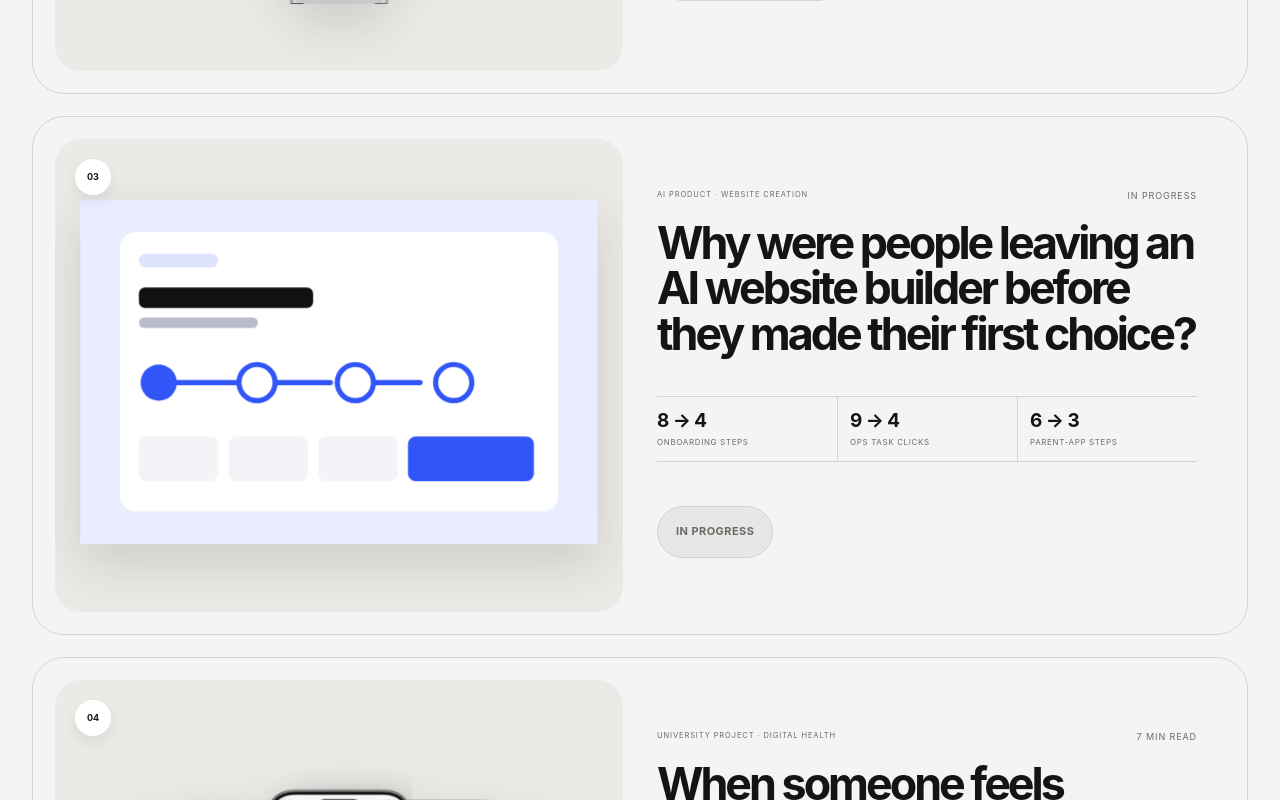
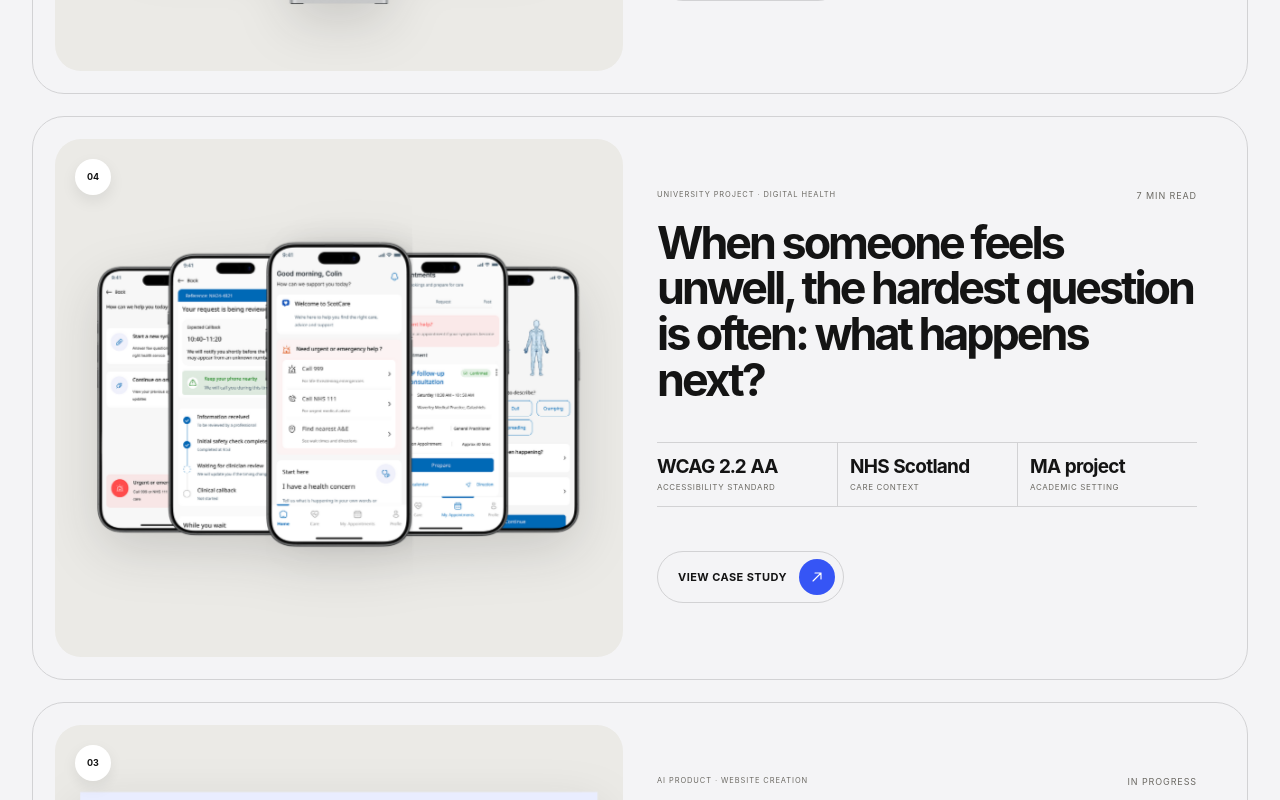
Before and after one commit to Akshayux/akshay-portfolio, a Next.js app: page / in a window 1280 px wide. Shown: the part 2860-3660 px from the top of the page. Built offline with nearby package versions, Linux system fonts and the light colour scheme.

Commit message:
Move in-progress work card lower

```diff
--- a/app/components.tsx
+++ b/app/components.tsx
@@ -22,8 +22,8 @@ export function SiteHeader(){
               <Link href="/work" data-cursor-label="Jump"><small>00</small><span>All work</span></Link>
               <Link href="/work/luxtj" data-cursor-label="Jump"><small>01</small><span>LUXTJ</span></Link>
               <Link href="/work/luxtj-extranet" data-cursor-label="Jump"><small>02</small><span>LUXTJ Extranet</span></Link>
-              <span className="work-menu-disabled" aria-disabled="true"><small>03</small><span>Simpo AI <em>In progress</em></span></span>
-              <Link href="/work/scotcare" data-cursor-label="Jump"><small>04</small><span>ScotCare</span></Link>
+              <Link href="/work/scotcare" data-cursor-label="Jump"><small>03</small><span>ScotCare</span></Link>
+              <span className="work-menu-disabled" aria-disabled="true"><small>04</small><span>Simpo AI <em>In progress</em></span></span>
             </div>
           </details>
         </div>
@@ -88,7 +88,8 @@ export function ProjectCard({index,title,label,role,metrics,readTime,description
 }
 
 export function CaseStudyStack({compact=false}:{compact?:boolean}){
-  return <div className={`case-study-stack${compact?' case-study-stack-static':''}`}><ProjectFeature compact={compact}/>{featuredProjects.slice(1).map(project=><ProjectCard key={project.title} {...project}/>)}</div>;
+  const projects=[...featuredProjects.slice(1)].sort((a,b)=>Number(Boolean(a.inProgress))-Number(Boolean(b.inProgress)));
+  return <div className={`case-study-stack${compact?' case-study-stack-static':''}`}><ProjectFeature compact={compact}/>{projects.map(project=><ProjectCard key={project.title} {...project}/>)}</div>;
 }
 
 export function TestimonialsSection({index='05'}:{index?:string}={}){
```
